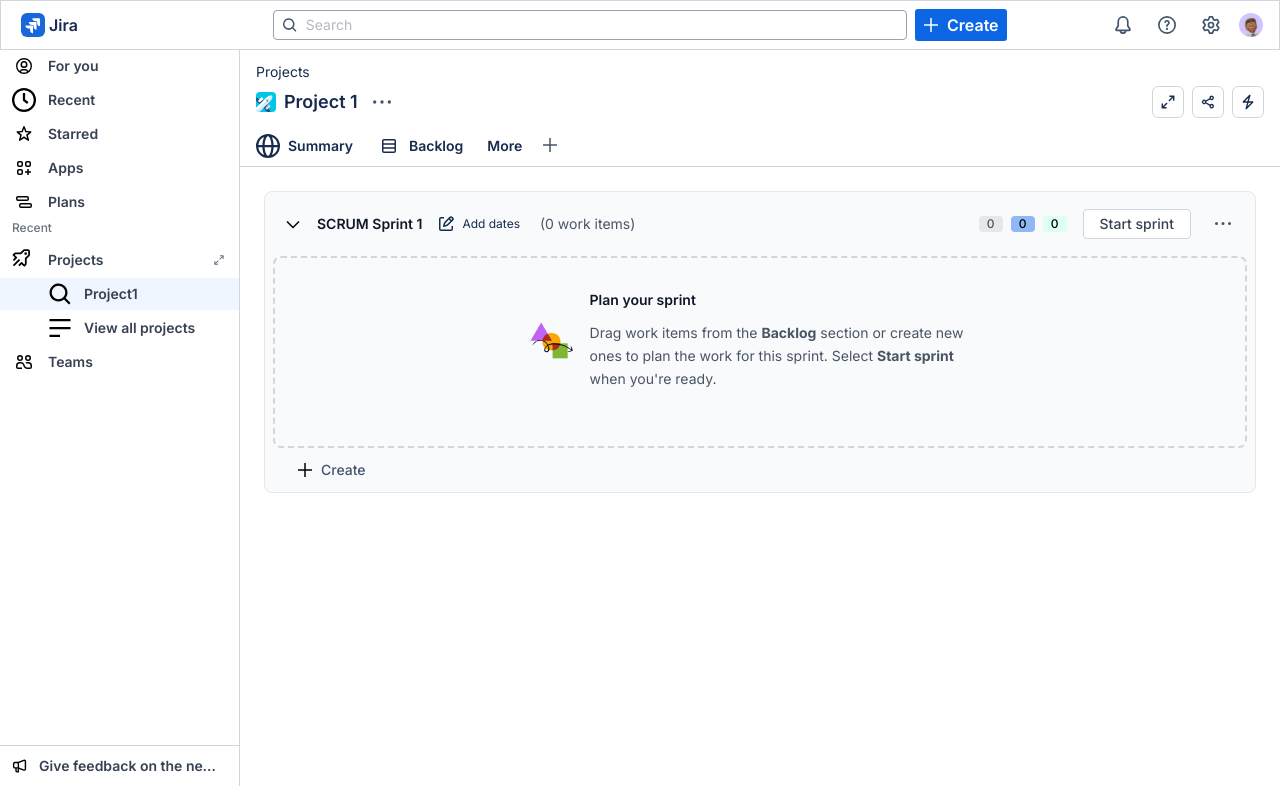
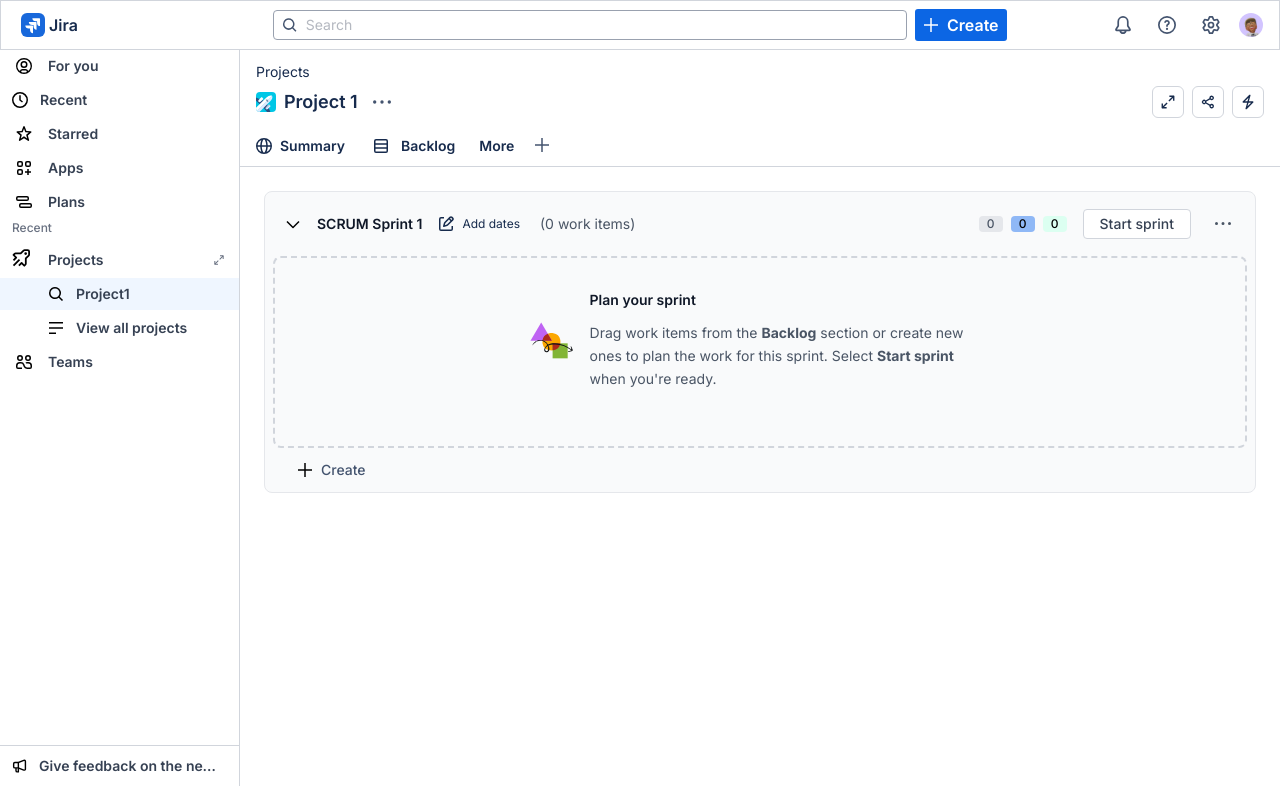
Before and after one commit to devadeboye/mini-jira, a Next.js app in the folder mini-jira-frontend/: page /scrum/projects/1 in a window 1280 px wide. Shown: the top 812 px of the page. Built offline with nearby package versions, Linux system fonts and the light colour scheme.

Commit message:
feat: refactor sprint panel into modular components and improve sidenav structure

```diff
--- a/mini-jira-frontend/app/scrum/projects/[id]/SprintPanel.tsx
+++ /dev/null
@@ -1,122 +0,0 @@
-"use client";
-
-import { useState } from "react";
-import AddIcon from "@/components/ui/icons/AddIcon";
-import Image from "next/image";
-import DropdownIcon from "@/components/ui/icons/DropdownIcon";
-import Button from "@/components/ui/Button";
-import EditIcon from "@/components/ui/icons/EditIcon";
-
-const SprintPanel = () => {
-	const [isCollapsed, setIsCollapsed] = useState(false);
-
-	return (
-		<div className="border border-gray-200 rounded-lg bg-gray-50">
-			{/* Sprint Header */}
-			<div className="flex items-center justify-between p-4">
-				<div className="flex items-center gap-3">
-					<button
-						onClick={() => setIsCollapsed(!isCollapsed)}
-						className="p-1 hover:bg-gray-200 rounded"
-					>
-						<DropdownIcon
-							className={`h-4 w-4 text-gray-600 transition-transform ${
-								isCollapsed ? "-rotate-90" : ""
-							}`}
-						/>
-					</button>
-
-					<div className="flex items-center gap-2">
-						<h2 className="text-sm font-semibold text-gray-900">
-							SCRUM Sprint 1
-						</h2>
-
-						<Button
-							label="Add dates"
-							icon={EditIcon}
-							iconClassName="w-4 h-4"
-							className="text-xs"
-							color="transparent"
-							iconFill="var(--text)"
-						/>
-					</div>
-
-					<span className="text-sm text-gray-600">(0 work items)</span>
-				</div>
-
-				<div className="flex items-center gap-4">
-					{/* Status Indicators */}
-					<div className="flex items-center gap-2">
-						<div className="flex items-center justify-center w-6 h-4 bg-gray-200 rounded text-xs font-medium text-gray-600">
-							0
-						</div>
-						<div className="flex items-center justify-center w-6 h-4 bg-[#8fb8f6] rounded text-xs font-medium text-black">
-							0
-						</div>
-						<div className="flex items-center justify-center w-6 h-4 bg-[#dcfff1] rounded text-xs font-medium text-black">
-							0
-						</div>
-					</div>
-
-					<button className="px-4 py-1 text-sm font-medium text-gray-700 bg-white border border-gray-300 rounded hover:bg-gray-50">
-						Start sprint
-					</button>
-
-					<button className="p-2 hover:bg-gray-200 rounded">
-						<svg
-							className="h-4 w-4 text-gray-600"
-							viewBox="0 0 16 16"
-							fill="currentColor"
-						>
-							<path d="M8 9a1.5 1.5 0 1 0 0-3 1.5 1.5 0 0 0 0 3ZM1.5 9a1.5 1.5 0 1 0 0-3 1.5 1.5 0 0 0 0 3Zm13 0a1.5 1.5 0 1 0 0-3 1.5 1.5 0 0 0 0 3Z" />
-						</svg>
-					</button>
-				</div>
-			</div>
-
-			{/* Sprint Content */}
-			{!isCollapsed && (
-				<div className="px-2 w-full h-full">
-					<div className="flex flex-row items-center justify-center text-center border-2 border-dashed border-gray-300 rounded-lg w-full h-full py-8 px-6">
-						<div className="flex flex-row items-center justify-center gap-4 mx-auto w-1/2">
-							{/* Illustration */}
-							<div className="mb-6">
-								<Image
-									src="/assets/svg/design.e096ff32.svg"
-									alt="Sprint panel illustration"
-									width={96}
-									height={96}
-								/>
-							</div>
-
-							<div className="flex flex-col items-center justify-center text-start max-w-2xl mx-auto">
-								{/* Content */}
-								<h3 className="text-sm font-semibold text-gray-900 mb-3 w-full">
-									Plan your sprint
-								</h3>
-
-								<p className="text-gray-600 text-sm mb-6 leading-relaxed">
-									Drag work items from the <strong>Backlog</strong> section or
-									create new ones to plan the work for this sprint. Select{" "}
-									<strong>Start sprint</strong> when you're ready.
-								</p>
-							</div>
-						</div>
-					</div>
-				</div>
-			)}
-
-			{/* Create Button */}
-			{!isCollapsed && (
-				<div className="px-8 p-3">
-					<button className="flex items-center gap-2 text-text-subtle hover:text-blue-700 font-medium text-sm">
-						<AddIcon className="h-4 w-4" />
-						Create
-					</button>
-				</div>
-			)}
-		</div>
-	);
-};
-
-export default SprintPanel;
--- a/mini-jira-frontend/app/scrum/projects/[id]/page.tsx
+++ b/mini-jira-frontend/app/scrum/projects/[id]/page.tsx
@@ -1,6 +1,6 @@
-import ProjectHeader from "./ProjectHeader";
-import ProjectNav from "./ProjectNav";
-import SprintPanel from "./SprintPanel";
+import ProjectHeader from "../project/ProjectHeader";
+import ProjectNav from "../project/ProjectNav";
+import SprintPanel from "../sprintPanel/SprintPanel";
 
 export default function Projects() {
 	return (
--- a/mini-jira-frontend/app/scrum/projects/[id]/ProjectNav.tsx
+++ b/mini-jira-frontend/app/scrum/projects/project/ProjectNav.tsx
@@ -14,7 +14,7 @@
 						icon={WorldIcon}
 						iconFill="currentColor"
 						className="py-1 pl-0 text-sm font-semibold text-subtle"
-						iconClassName="h-6 w-6"
+						iconClassName="h-4 w-4"
 					/>
 				</li>
 				<li>
--- /dev/null
+++ b/mini-jira-frontend/app/scrum/projects/sprintPanel/SprintContent.tsx
@@ -0,0 +1,36 @@
+import Image from "next/image";
+
+const SprintContent = () => {
+	return (
+		<div className="px-2 w-full h-full">
+			<div className="flex flex-row items-center justify-center text-center border-2 border-dashed border-gray-300 rounded-lg w-full h-full py-8 px-6">
+				<div className="flex flex-row items-center justify-center gap-4 mx-auto w-1/2">
+					{/* Illustration */}
+					<div className="mb-6">
+						<Image
+							src="/assets/svg/design.e096ff32.svg"
+							alt="Sprint panel illustration"
+							width={96}
+							height={96}
+						/>
+					</div>
+
+					<div className="flex flex-col items-center justify-center text-start max-w-2xl mx-auto">
+						{/* Content */}
+						<h3 className="text-sm font-semibold text-gray-900 mb-3 w-full">
+							Plan your sprint
+						</h3>
+
+						<p className="text-gray-600 text-sm mb-6 leading-relaxed">
+							Drag work items from the <strong>Backlog</strong> section or
+							create new ones to plan the work for this sprint. Select{" "}
+							<strong>Start sprint</strong> when you're ready.
+						</p>
+					</div>
+				</div>
+			</div>
+		</div>
+	);
+};
+
+export default SprintContent;
--- /dev/null
+++ b/mini-jira-frontend/app/scrum/projects/sprintPanel/SprintFooter.tsx
@@ -0,0 +1,14 @@
+import AddIcon from "@/components/ui/icons/AddIcon";
+
+const SprintFooter = () => {
+	return (
+		<div className="px-8 p-3">
+			<button className="flex items-center gap-2 text-text-subtle hover:text-blue-700 font-medium text-sm">
+				<AddIcon className="h-4 w-4" />
+				Create
+			</button>
+		</div>
+	);
+};
+
+export default SprintFooter;
--- /dev/null
+++ b/mini-jira-frontend/app/scrum/projects/sprintPanel/SprintHeader.tsx
@@ -0,0 +1,82 @@
+import DropdownIcon from "@/components/ui/icons/DropdownIcon";
+import Button from "@/components/ui/Button";
+import EditIcon from "@/components/ui/icons/EditIcon";
+
+interface SprintHeaderProps {
+	isCollapsed: boolean;
+	onToggleCollapse: () => void;
+	sprintName: string;
+	workItemsCount: number;
+}
+
+const SprintHeader = ({
+	isCollapsed,
+	onToggleCollapse,
+	sprintName,
+	workItemsCount,
+}: SprintHeaderProps) => {
+	return (
+		<div className="flex items-center justify-between p-4">
+			<div className="flex items-center gap-3">
+				<button
+					onClick={onToggleCollapse}
+					className="p-1 hover:bg-gray-200 rounded"
+				>
+					<DropdownIcon
+						className={`h-4 w-4 text-gray-600 transition-transform ${
+							isCollapsed ? "-rotate-90" : ""
+						}`}
+					/>
+				</button>
+
+				<div className="flex items-center gap-2">
+					<h2 className="text-sm font-semibold text-gray-900">{sprintName}</h2>
+
+					<Button
+						label="Add dates"
+						icon={EditIcon}
+						iconClassName="w-4 h-4"
+						className="text-xs"
+						color="transparent"
+						iconFill="var(--text)"
+					/>
+				</div>
+
+				<span className="text-sm text-gray-600">
+					({workItemsCount} work items)
+				</span>
+			</div>
+
+			<div className="flex items-center gap-4">
+				{/* Status Indicators */}
+				<div className="flex items-center gap-2">
+					<div className="flex items-center justify-center w-6 h-4 bg-gray-200 rounded text-xs font-medium text-gray-600">
+						0
+					</div>
+					<div className="flex items-center justify-center w-6 h-4 bg-[#8fb8f6] rounded text-xs font-medium text-black">
+						0
+					</div>
+					<div className="flex items-center justify-center w-6 h-4 bg-[#dcfff1] rounded text-xs font-medium text-black">
+						0
+					</div>
+				</div>
+
+				<button className="px-4 py-1 text-sm font-medium text-gray-700 bg-white border border-gray-300 rounded hover:bg-gray-50">
+					Start sprint
+				</button>
+
+				<button className="p-2 hover:bg-gray-200 rounded">
+					<svg
+						className="h-4 w-4 text-gray-600"
+						viewBox="0 0 16 16"
+						fill="currentColor"
+					>
+						<path d="M8 9a1.5 1.5 0 1 0 0-3 1.5 1.5 0 0 0 0 3ZM1.5 9a1.5 1.5 0 1 0 0-3 1.5 1.5 0 0 0 0 3Zm13 0a1.5 1.5 0 1 0 0-3 1.5 1.5 0 0 0 0 3Z" />
+					</svg>
+				</button>
+			</div>
+		</div>
+	);
+};
+
+export default SprintHeader;
--- /dev/null
+++ b/mini-jira-frontend/app/scrum/projects/sprintPanel/SprintPanel.tsx
@@ -0,0 +1,34 @@
+"use client";
+
+import { useState } from "react";
+import SprintHeader from "./SprintHeader";
+import SprintContent from "./SprintContent";
+import SprintFooter from "./SprintFooter";
+
+const SprintPanel = () => {
+	const [isCollapsed, setIsCollapsed] = useState(false);
+
+	const toggleCollapse = () => {
+		setIsCollapsed(!isCollapsed);
+	};
+
+	return (
+		<div className="border border-gray-200 rounded-lg bg-gray-50">
+			<SprintHeader
+				isCollapsed={isCollapsed}
+				onToggleCollapse={toggleCollapse}
+				sprintName="SCRUM Sprint 1"
+				workItemsCount={0}
+			/>
+
+			{!isCollapsed && (
+				<>
+					<SprintContent />
+					<SprintFooter />
+				</>
+			)}
+		</div>
+	);
+};
+
+export default SprintPanel;
--- a/mini-jira-frontend/components/layouts/sidenav/SideNav.tsx
+++ b/mini-jira-frontend/components/layouts/sidenav/SideNav.tsx
@@ -28,6 +28,7 @@
 					/>
 					<SideNavNavItem
 						icon={RecentIcon}
+						iconClassName="h-4 w-4"
 						label="Recent"
 						href="/recent"
 						active={pathname === "/recent"}
--- a/mini-jira-frontend/components/layouts/sidenav/SideNavNavItem.tsx
+++ b/mini-jira-frontend/components/layouts/sidenav/SideNavNavItem.tsx
@@ -3,6 +3,7 @@
 
 interface SideNavNavItemProps {
 	icon: React.ElementType;
+	iconClassName?: string;
 	label: string;
 	href: string;
 	expandable?: boolean;
@@ -14,6 +15,7 @@
 
 const SideNavNavItem = ({
 	icon: Icon,
+	iconClassName = "h-6 w-6",
 	label,
 	href,
 	expandable,
@@ -34,7 +36,7 @@
 			}
 		}}
 	>
-		<Icon className="h-6 w-6 text-gray-600 shrink-0" />
+		<Icon className={`text-gray-600 shrink-0 ${iconClassName}`} />
 		<span className="ml-3 text-sm text-gray-700 hidden lg:block truncate">
 			{label}
 		</span>
--- a/mini-jira-frontend/components/layouts/sidenav/SideNavProjectsDropdown.tsx
+++ b/mini-jira-frontend/components/layouts/sidenav/SideNavProjectsDropdown.tsx
@@ -33,6 +33,7 @@
 						<SideNavNavItem
 							key={project.id}
 							icon={SearchIcon}
+							iconClassName="h-4 w-4"
 							label={project.name}
 							href={project.href}
 							isNested
@@ -43,6 +44,7 @@
 			)}
 			<SideNavNavItem
 				icon={ViewAllProjects}
+				iconClassName="h-4 w-4"
 				label="View all projects"
 				href="/scrum/projects/all"
 				isNested
--- a/mini-jira-frontend/components/ui/icons/TeamsIcon.tsx
+++ b/mini-jira-frontend/components/ui/icons/TeamsIcon.tsx
@@ -3,6 +3,8 @@
 const TeamsIcon = ({ className, fill }: SvgProp) => {
 	return (
 		<svg
+			width="100%"
+			height="100%"
 			fill={fill}
 			viewBox="-4 -4 24 24"
 			role="presentation"
```
Also changed, not shown: mini-jira-frontend/app/scrum/projects/project/ProjectHeader.tsx (renamed from mini-jira-frontend/app/scrum/projects/[id]/ProjectHeader.tsx).
